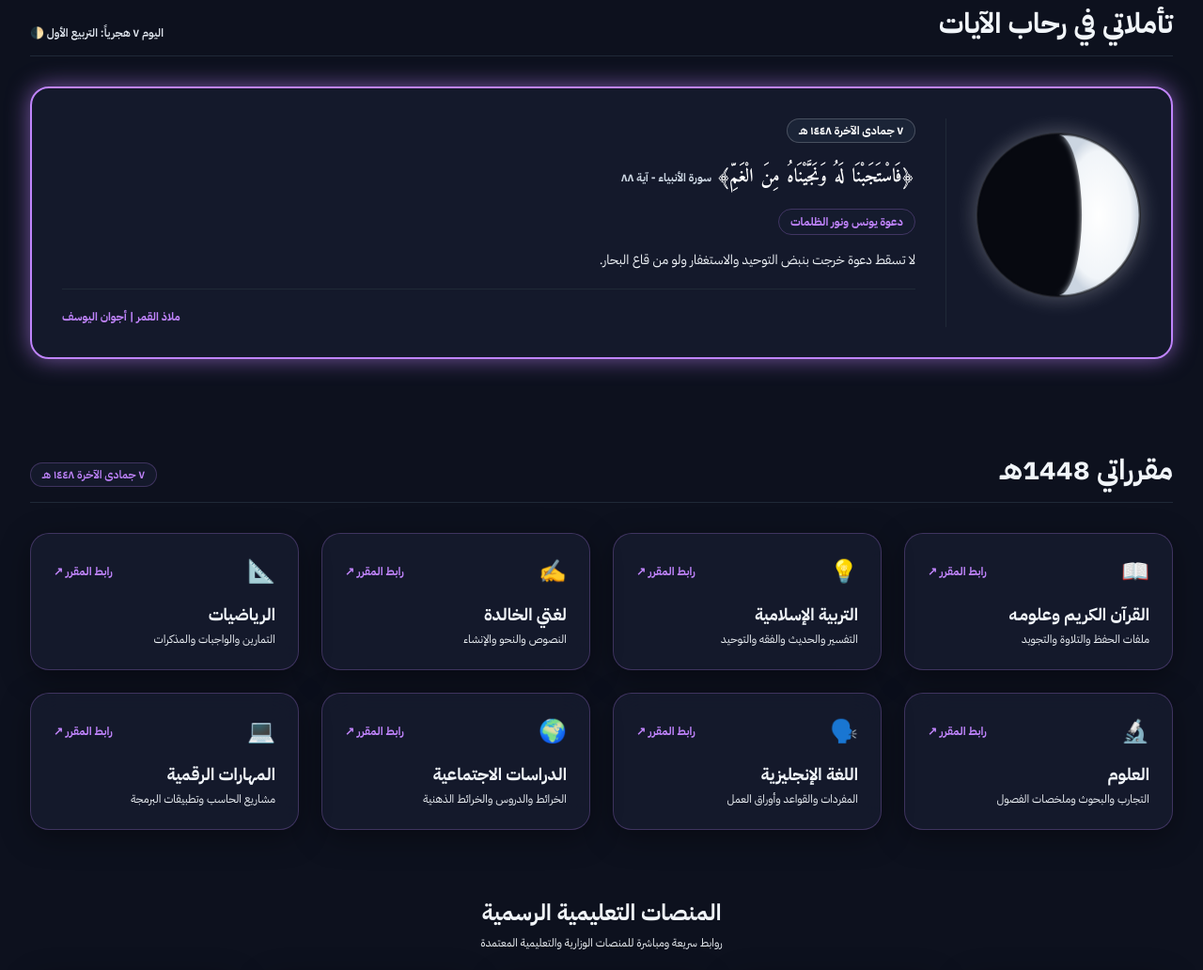
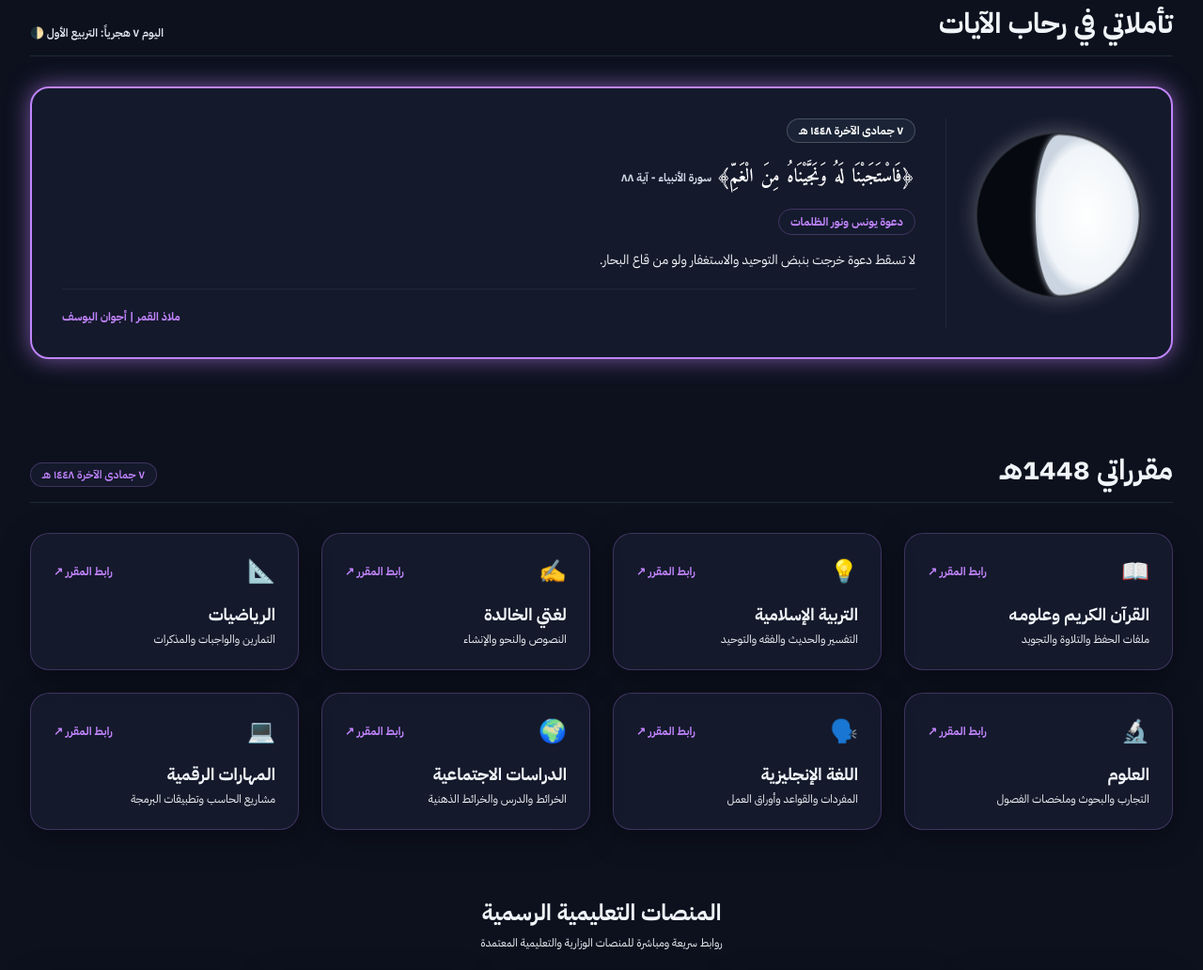
Before and after one commit to alajwanah/ws, a plain HTML site: page g.html in a window 1280 px wide. Shown: the part 2404-3436 px from the top of the page at 94% size. Drawn offline with nearby package versions, Linux system fonts and the light colour scheme; a web font is replaced by a local one.

Commit message:
Update g.html

```diff
--- a/g.html
+++ b/g.html
@@ -3,7 +3,7 @@
 <head>
   <meta charset="utf-8">
   <meta name="viewport" content="width=device-width, initial-scale=1.0">
-  <title>الملاذ القمر 🌙 | أجوان اليوسف</title>
+  <title>ملاذ القمر 🌙 | أجوان اليوسف</title>
   <meta name="description" content="الموقع الشخصي التعليمي وملف الإنجاز الرقمي للطالبة أجوان اليوسف - متوسطة تحفيظ القرآن الكريم الأولى ببيشة">
 
   <!-- Fonts -->
@@ -187,7 +187,6 @@
 
     .glowing-box { background: var(--bg-glass); border: 2px solid var(--accent); box-shadow: 0 0 25px var(--glow-color); }
 
-    /* شكل القمر الواقعي */
     .single-floating-moon {
       position: relative;
       width: 175px;
@@ -632,7 +631,7 @@
       </div>
     </section>
 
-    <!-- 5, 6, 7, 8. ONEDRIVE ADJACENT BOXES (إنجازاتي - مدونتي - مكتبتي - بكسلاتي) -->
+    <!-- ONEDRIVE ADJACENT BOXES -->
     <section id="onedrive-section" class="space-y-8 scroll-mt-24">
       <div class="flex flex-col md:flex-row md:items-end justify-between gap-4 border-b border-gray-800 pb-4">
         <div>
@@ -929,12 +928,11 @@
       4: ["آل عمران", "النساء"], 3: ["البقرة", "آل عمران"], 2: ["البقرة"], 1: ["الفاتحة", "البقرة"]
     };
 
-    // دالة لحساب طور القمر الواقعي باللون الأبيض والأسود بناءً على التاريخ الهجري
+    // دالة رسم القمر بالانحناء الكروي الفلكي الواقعي
     function getRealisticMoonPhase(day) {
-      // حساب نسبة الإضاءة من 0 إلى 1 بناءً على دورة القمر (29.53 يوماً)
       const phaseAngle = ((day - 1) / 29.53) * 2 * Math.PI;
-      const illumination = (1 - Math.cos(phaseAngle)) / 2; // 0 في المحاق، 0.5 في التربيع، 1 في البدر
-      const isWaxing = day <= 15; // متزايد في النصف الأول، متناقص في النصف الثاني
+      const illumination = (1 - Math.cos(phaseAngle)) / 2;
+      const isWaxing = day <= 15;
 
       let phaseName = "";
       if (day === 1 || day >= 29) phaseName = "المحاق 🌑";
@@ -946,29 +944,23 @@
       else if (day >= 22 && day <= 23) phaseName = "التربيع الأخير 🌗";
       else phaseName = "الهلال المتناقص 🌘";
 
-      // بناء SVG واقعي للقمر (الظل أسود والضوء أبيض ناصع)
       const r = 86;
       const cx = 87.5;
       const cy = 87.5;
 
-      // حساب انحناء الفاصل بين النور والظلام (Terminator)
       const rx = Math.abs(Math.cos(phaseAngle)) * r;
 
       let d = "";
       if (day === 1 || day >= 29) {
-        // محاق: أسود بالكامل مع حافة خفيفة جداً
         d = "";
       } else if (day === 14 || day === 15) {
-        // بدر: دائرة بيضاء كاملة
         d = `M ${cx},${cy - r} A ${r},${r} 0 1,1 ${cx},${cy + r} A ${r},${r} 0 1,1 ${cx},${cy - r} Z`;
       } else if (isWaxing) {
-        // القمر المتزايد (الإضاءة من اليمين)
-        const sweep = illumination < 0.5 ? 0 : 1;
-        d = `M ${cx},${cy - r} A ${r},${r} 0 0,1 ${cx},${cy + r} A ${rx},${r} 0 0,${sweep} ${cx},${cy - r} Z`;
+        const curveSweep = illumination < 0.5 ? 1 : 0;
+        d = `M ${cx},${cy - r} A ${r},${r} 0 0,1 ${cx},${cy + r} A ${rx},${r} 0 0,${curveSweep} ${cx},${cy - r} Z`;
       } else {
-        // القمر المتناقص (الإضاءة من اليسار)
-        const sweep = illumination > 0.5 ? 0 : 1;
-        d = `M ${cx},${cy - r} A ${r},${r} 0 0,0 ${cx},${cy + r} A ${rx},${r} 0 0,${sweep} ${cx},${cy - r} Z`;
+        const curveSweep = illumination > 0.5 ? 1 : 0;
+        d = `M ${cx},${cy - r} A ${r},${r} 0 0,0 ${cx},${cy + r} A ${rx},${r} 0 0,${curveSweep} ${cx},${cy - r} Z`;
       }
 
       const svg = `
@@ -976,7 +968,7 @@
           <defs>
             <radialGradient id="moonWhiteGlow" cx="50%" cy="50%" r="50%">
               <stop offset="0%" stop-color="#ffffff" />
-              <stop offset="80%" stop-color="#f1f5f9" />
+              <stop offset="85%" stop-color="#f1f5f9" />
               <stop offset="100%" stop-color="#cbd5e1" />
             </radialGradient>
             <filter id="softGlow" x="-20%" y="-20%" width="140%" height="140%">
@@ -984,9 +976,7 @@
               <feComposite in="SourceGraphic" in2="blur" operator="over" />
             </filter>
           </defs>
-          <!-- قرص القمر المظلم (الأسود) -->
           <circle cx="${cx}" cy="${cy}" r="${r}" fill="#070910" />
-          <!-- الجزء المضيء باللون الأبيض -->
           ${d ? `<path d="${d}" fill="url(#moonWhiteGlow)" filter="url(#softGlow)" />` : ''}
         </svg>
       `;
@@ -1001,7 +991,7 @@
       { id: 4, title: "الرياضيات", desc: "التمارين والواجبات والمذكرات", icon: "📐", link: "#" },
       { id: 5, title: "العلوم", desc: "التجارب والبحوث وملخصات الفصول", icon: "🔬", link: "#" },
       { id: 6, title: "اللغة الإنجليزية", desc: "المفردات والقواعد وأوراق العمل", icon: "🗣️", link: "#" },
-      { id: 7, title: "الدراسات الاجتماعية", desc: "الخرائط والدروس والخرائط الذهنية", icon: "🌍", link: "#" },
+      { id: 7, title: "الدراسات الاجتماعية", desc: "الخرائط والدرس والخرائط الذهنية", icon: "🌍", link: "#" },
       { id: 8, title: "المهارات الرقمية", desc: "مشاريع الحاسب وتطبيقات البرمجة", icon: "💻", link: "#" }
     ];
 
@@ -1056,7 +1046,6 @@
 
       if (moonSphere) {
         moonSphere.innerHTML = phaseInfo.svg;
-        // التوهج يتناسب طردياً مع نسبة إضاءة القمر باللون الأبيض
         const glowBlur = Math.round(10 + phaseInfo.illumination * 35);
         const glowAlpha = (0.15 + phaseInfo.illumination * 0.45).toFixed(2);
         moonSphere.style.boxShadow = `0 0 ${glowBlur}px rgba(255, 255, 255, ${glowAlpha})`;
```
